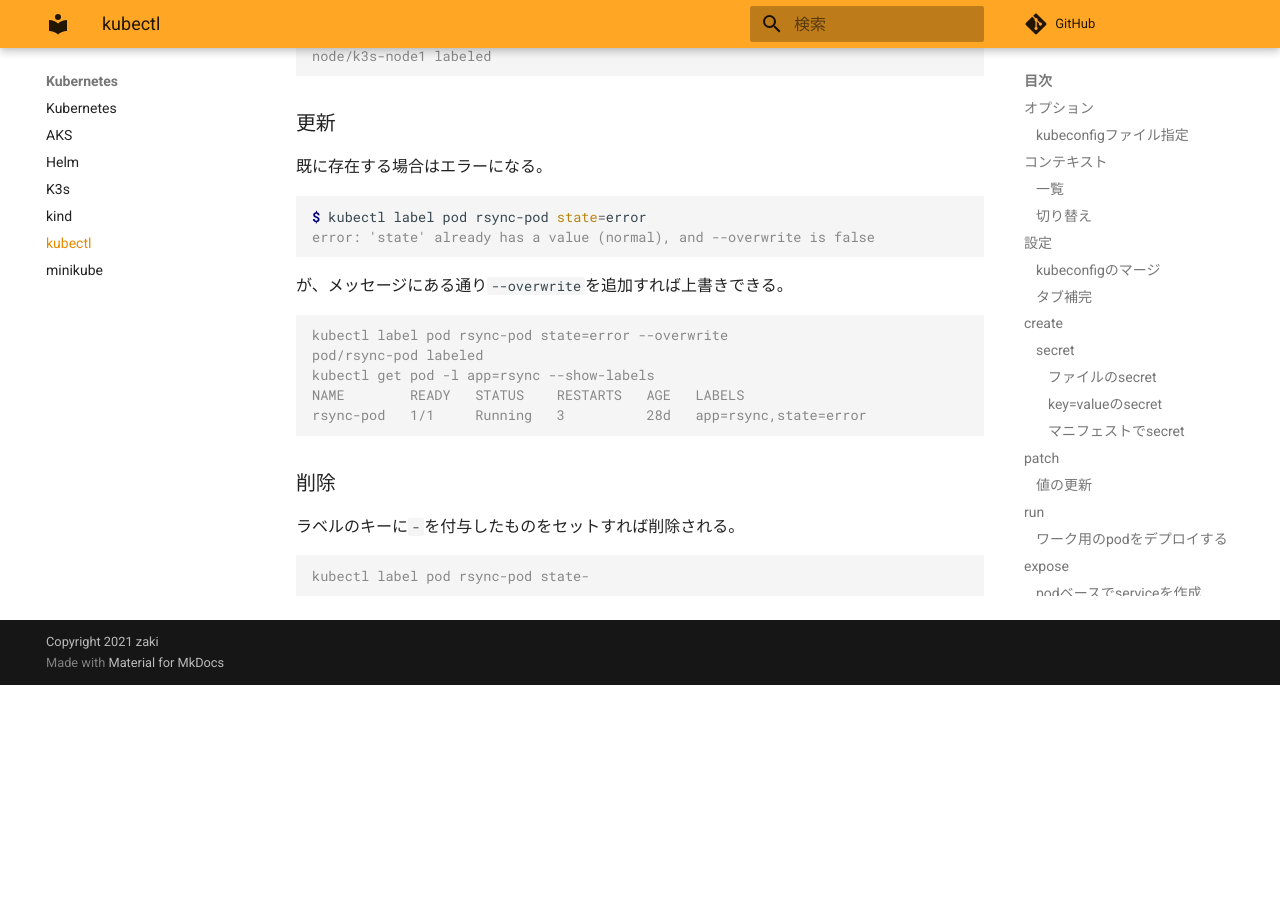
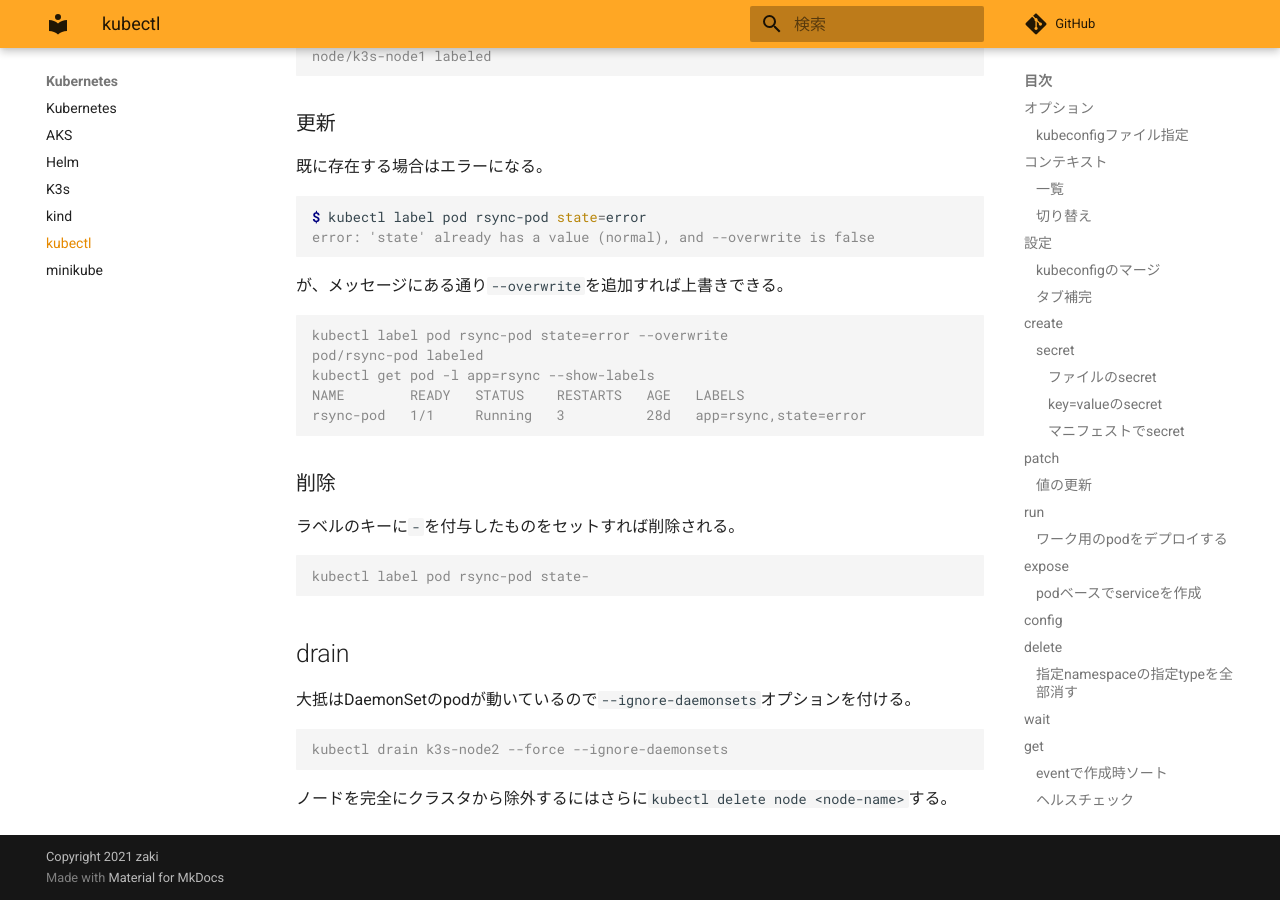
Before and after one commit to zaki-lknr/docs, an MkDocs documentation site: the page built from docs/Kubernetes/kubectl.md, in a window 1280 px wide and 900 px high, scrolled down 7254 px. Built offline with MkDocs 1.6.1 and Material for MkDocs 9.7.7, drawn with Linux system fonts in a browser that asks for light colours; comment, search, counter and statistics services are not loaded; before the commit the page ends 7939 px from its top, so only the background shows below that.

Commit message:
add: kubernetes/kubectl: drain

````diff
--- a/docs/Kubernetes/kubectl.md
+++ b/docs/Kubernetes/kubectl.md
@@ -385,3 +385,13 @@ rsync-pod   1/1     Running   3          28d   app=rsync,state=error
 ```console
 kubectl label pod rsync-pod state-
 ```
+
+## drain
+
+大抵はDaemonSetのpodが動いているので`--ignore-daemonsets`オプションを付ける。
+
+```console
+kubectl drain k3s-node2 --force --ignore-daemonsets
+```
+
+ノードを完全にクラスタから除外するにはさらに`kubectl delete node <node-name>`する。
````
